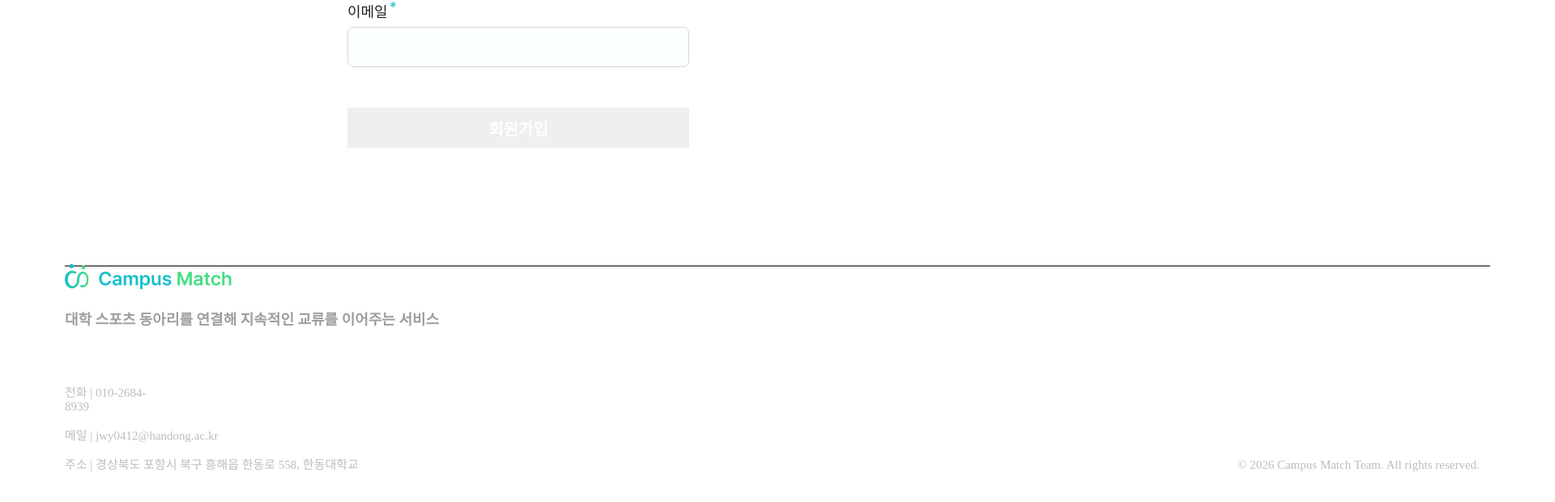
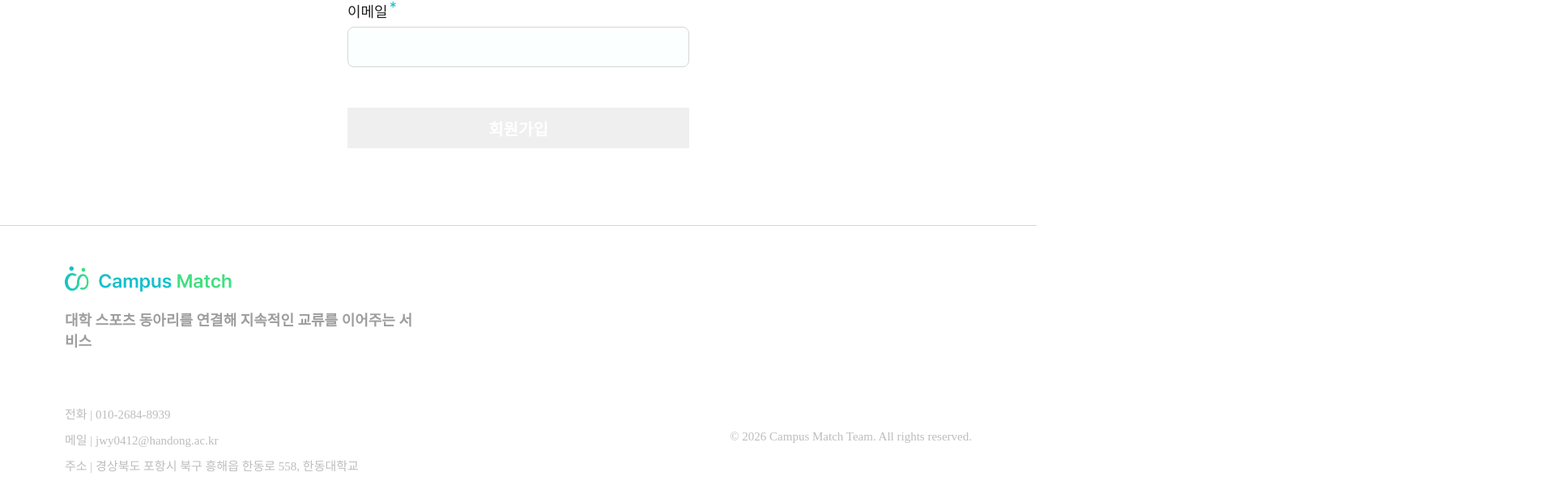
Before and after one commit to LikeLionHGU/Campus_Match_Front, a React (Create React App) app: page / in a window 1280 px wide. Shown: the part 840-1460 px from the top of the page at 81% size, 1920 px wide, since content can reach past the window. After the commit the page ends 1437 px from the top, so only its background shows below. Built offline with nearby package versions, Linux system fonts and the light colour scheme.

Commit message:
style: footer

```diff
--- a/src/components/footer/Footer.css
+++ b/src/components/footer/Footer.css
@@ -1,51 +1,67 @@
 .footer {
-    width: 1920px;
-    height: 369px;
-    background: #E1E1E1;
+  width: 100%;
+  height: 319px;
+  display: flex;
+  justify-content: center;
+  box-sizing: border-box;
 }
 
-.footer-main{
-    margin-top: 50px;
-    width: 1760px;
-    height: 219px;
-    display: inline-flex;
-    padding: 50px 0px;
-    margin : 50px 80px 0px 80px;
-    align-items: flex-end;
-    gap: 986px;
-    border-top: 1px solid #000;
+.footer-main {
+  width: 100%;
+  height: auto;
+  display: flex;
+  justify-content: space-between;
+  border-top: 1px solid var(--Gray-2, #d6d6d6);
+  padding: 50px 80px;
+  box-sizing: border-box;
+  flex-wrap: wrap;
+  gap: 20px;
 }
 
-.footer-right img{
-    width: 207.4px;
-    height: 32.347px;
-    aspect-ratio: 109/17;
+.footer-left {
+  display: flex;
+  width: 438px;
+  height: 219px;
+  flex-direction: column;
 }
 
-.footer-intro{
-    color: var(--Gray-4, #9E9E9E);
+.footer-left img {
+  width: 207.4px;
+  height: auto;
+  margin-bottom: 20px;
+}
+
+.footer-intro {
+  color: var(--Gray-4, #9e9e9e);
   font-family: Pretendard;
   font-size: 18px;
-    font-style: normal;
   font-weight: 600;
-    line-height: normal;
+  margin-top: 0;
   margin-bottom: 67px;
 }
 
-.phone, .email, .address{
-    color: var(--Gray-3, #BDBDBD);
+.footer-contact-wrapper {
+  display: flex;
+  flex-direction: column;
+  gap: 11px;
+}
+.footer-contact {
+  color: var(--Gray-3, #bdbdbd);
   font-family: Pretendard;
   font-size: 15px;
-    font-style: normal;
   font-weight: 500;
-    line-height: normal;
+  margin: 0;
 }
 
-.teamname{
-    color: var(--Gray-3, #BDBDBD);
+.footer-right {
+  display: flex;
+  align-items: flex-end;
+}
+
+.teamname {
+  color: var(--Gray-3, #bdbdbd);
   font-family: Pretendard;
   font-size: 15px;
-    font-style: normal;
   font-weight: 500;
-    line-height: normal;
+  margin: 0;
 }
--- a/src/components/footer/Footer.js
+++ b/src/components/footer/Footer.js
@@ -5,16 +5,18 @@ import logo from "../../assets/긴로고-SB 1.png"
 const Footer = () => {
     return (
         <>
-            <footer>
+            <footer className="footer">
                 <div className="footer-main">
-                    <div className="footer-right">
+                    <div className="footer-left">
                         <img src={logo} alt="logo"/>
                         <p className="footer-intro">대학 스포츠 동아리를 연결해 지속적인 교류를 이어주는 서비스</p>
-                        <p className="phone">전화 | 010-2684-8939</p>
-                        <p className="email">메일 | jwy0412@handong.ac.kr</p>
-                        <p className="address">주소 | 경상북도 포항시 북구 흥해읍 한동로 558, 한동대학교</p>
+                        <div className="footer-contact-wrapper">
+                            <p className="footer-contact">전화 | 010-2684-8939</p>
+                            <p className="footer-contact">메일 | jwy0412@handong.ac.kr</p>
+                            <p className="footer-contact">주소 | 경상북도 포항시 북구 흥해읍 한동로 558, 한동대학교</p>
+                        </div>
                     </div>
-                    <div className="footer-left">
+                    <div className="footer-right">
                         <p className="teamname">© 2026 Campus Match Team. All rights reserved.</p>
                     </div>
 
```
Lines whose indentation alone changed are shown as unchanged.
